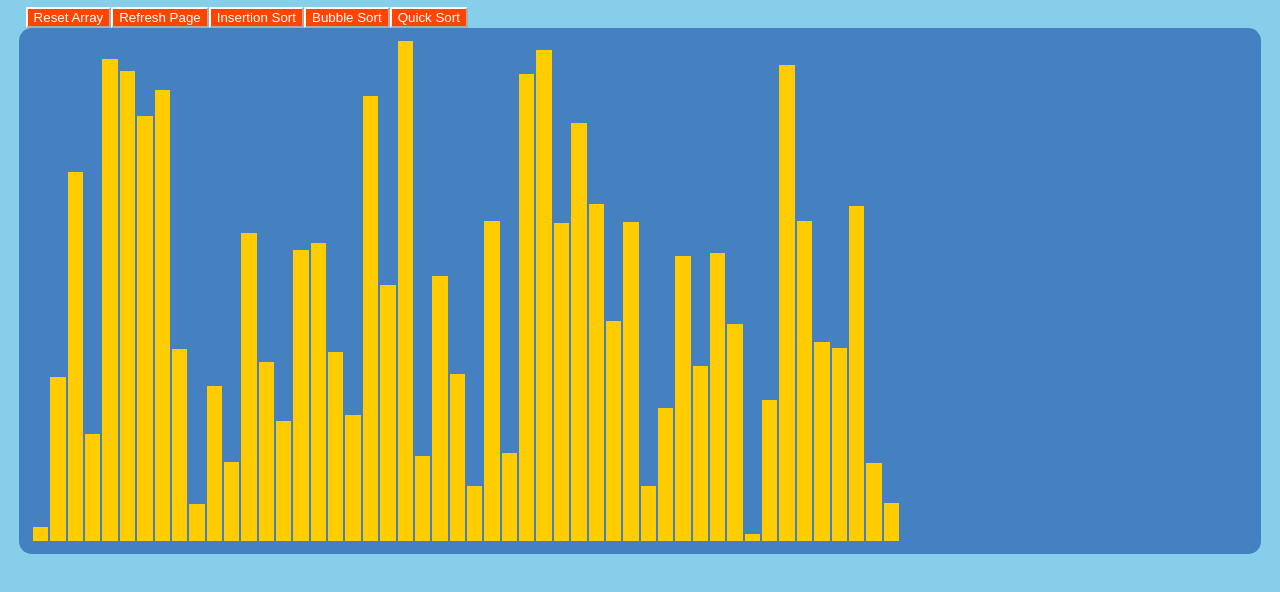
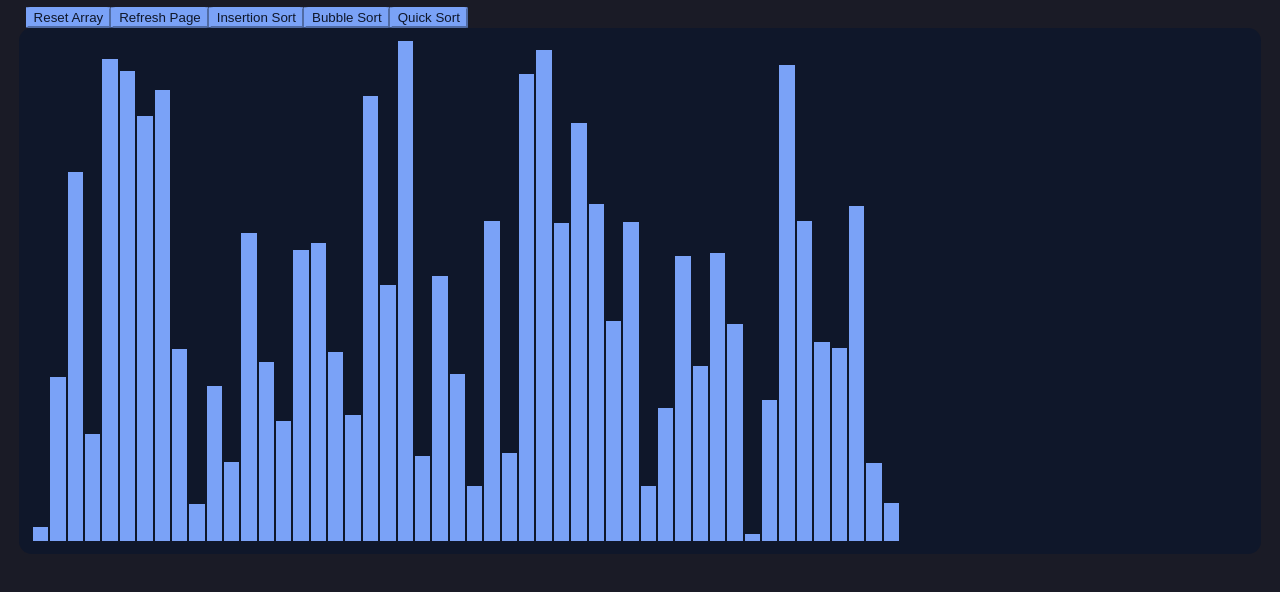
Before and after one commit to AndreNovaisBrito/SortingVisualizer, a React (Create React App) app: page / in a window 1280 px wide. Shown: the top 592 px of the page. Built offline with nearby package versions, Linux system fonts and the light colour scheme.

Commit message:
feat: tokyo night style

```diff
--- a/src/App.css
+++ b/src/App.css
@@ -1,3 +1,3 @@
 .App {
-  background-color: skyblue;
+  background-color: #1a1b26;
 }
--- a/src/SortingVisualizer/SortingVisualizer.css
+++ b/src/SortingVisualizer/SortingVisualizer.css
@@ -2,7 +2,7 @@
   align-items: center;
   position: relative;
   width: 95vw;
-  background-color: #4581c0;
+  background-color: #0f172a;
   border-radius: 1vw;
   margin: 0 auto;
   padding: 1vw;
@@ -12,20 +12,20 @@
   /* width: 1.3vw; */
   display: inline-block;
   margin: 0 1px;
-  background-color: orange;
+  background-color: #c0caf5;
   text-align: center;
 }
 
 .sort-button {
-  background-color: orangered;
-  color: white;
-  border-color: white;
+  background-color: #7aa2f7;
+  color: #0f172a;
+  border-color: #7aa2f7;
   border-radius: 5%;
 }
 
 .sort-button:hover {
-  background-color: #ffcc00;
-  border-color: #f48825;
+  background-color: #7aa2f7;
+  border-color: #7aa2f7;
 }
 
 .buttons-container {
--- a/src/SortingVisualizer/SortingVisualizer.jsx
+++ b/src/SortingVisualizer/SortingVisualizer.jsx
@@ -10,10 +10,9 @@ import {
 // const arrayLength = 20;
 const minValue = 5;
 const maxValue = 500;
-// const PRIMARY_COLOR = "#f48825"; // orange
-const PRIMARY_COLOR = "orangered"; // orange
+const PRIMARY_COLOR = "#c0caf5";
 const SECONDARY_COLOR = "white";
-const MAIN_COLOR = "#FFCC00";
+const MAIN_COLOR = "#7aa2f7";
 
 export default class SortingVisualizer extends Component {
   constructor(props) {
--- a/src/index.css
+++ b/src/index.css
@@ -5,7 +5,7 @@ body {
     sans-serif;
   -webkit-font-smoothing: antialiased;
   -moz-osx-font-smoothing: grayscale;
-  background-color: skyblue;
+  background-color: #1a1b26;
 }
 
 code {
```
Also changed, not shown: 1 other file (tests, documents, lock files or other folders).
